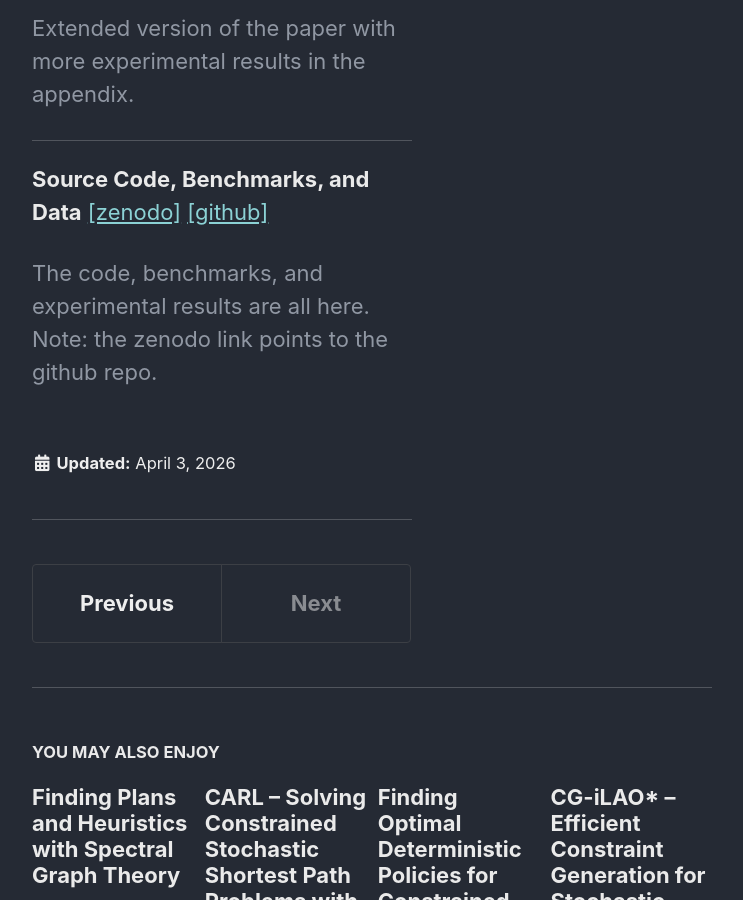
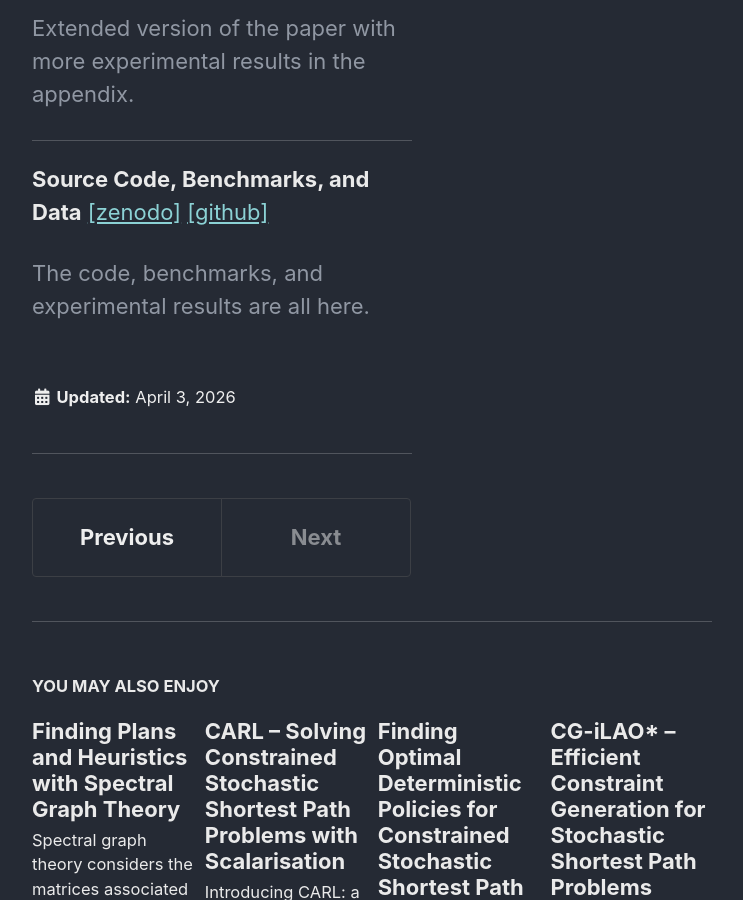
Before and after one commit to schmlz/schmlz.github.io, a Jekyll site: the page built from _posts/2026-04-03-fond-fault-analysis.markdown, in a window 1280 px wide and 900 px high, scrolled down 1056 px. Shown: the whole window, without its empty margins (418-1161 px from the left). Built offline with Jekyll 4.4.1, drawn with Linux system fonts in a browser that asks for light colours; cached includes are drawn as plain includes.

Commit message:
fixed code links

```diff
--- a/_posts/2026-04-03-fond-fault-analysis.markdown
+++ b/_posts/2026-04-03-fond-fault-analysis.markdown
@@ -31,7 +31,7 @@ Extended version of the paper with more experimental results in the appendix.
 
 ----
 
-**Source Code, Benchmarks, and Data** [[zenodo]](https://doi.org/10.5281/zenodo.10344842) [[github]](https://github.com/schmlz/cgilao)
+**Source Code, Benchmarks, and Data** [[zenodo]](https://zenodo.org/records/18926835) [[github]](https://github.com/ChaahatJain/ICAPS26-Deciding-State-Safety-in-FOND)
 
-The code, benchmarks, and experimental results are all here. Note: the zenodo link points to the github repo.
+The code, benchmarks, and experimental results are all here.
 {: style="color: #9097a3"}
```
